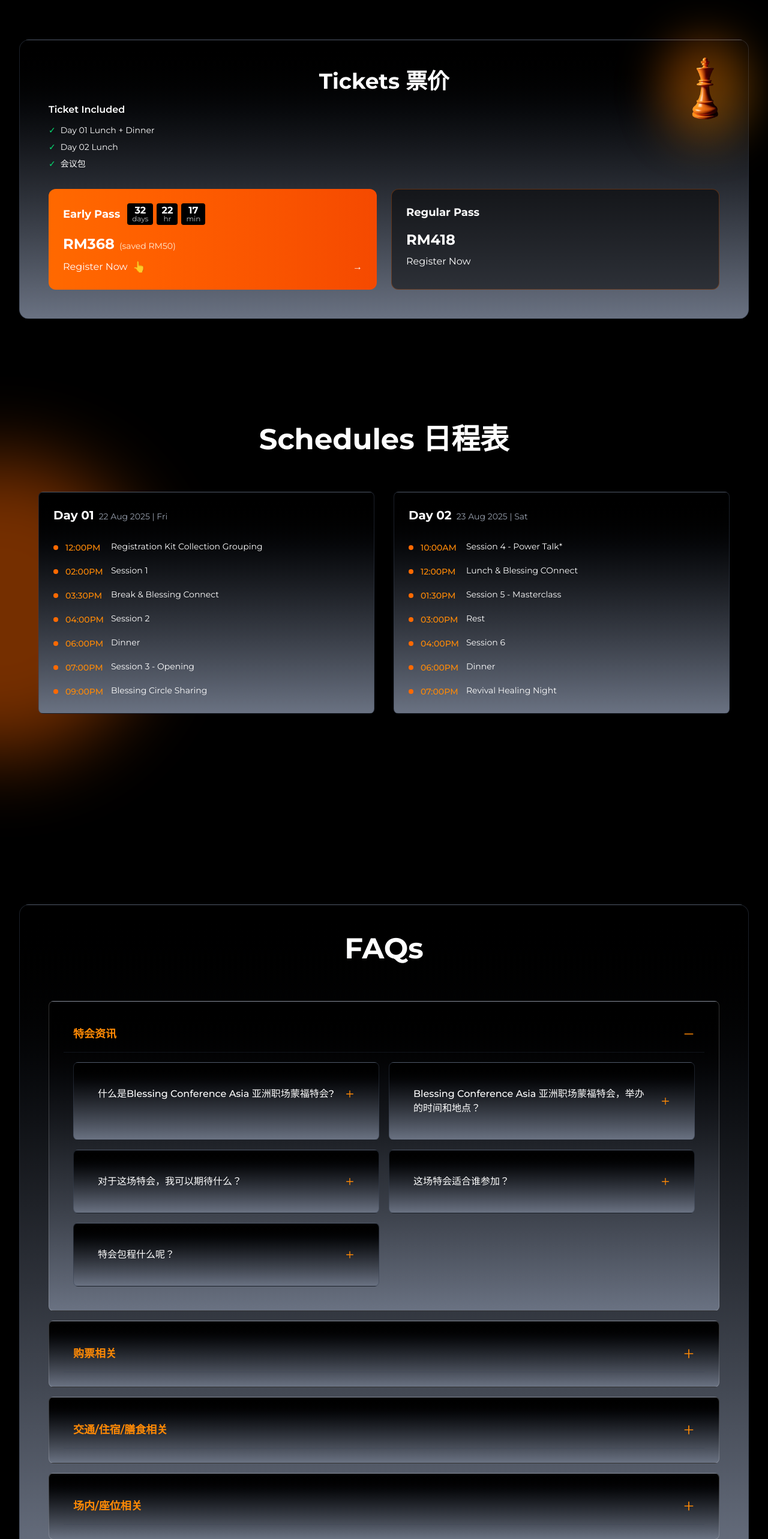
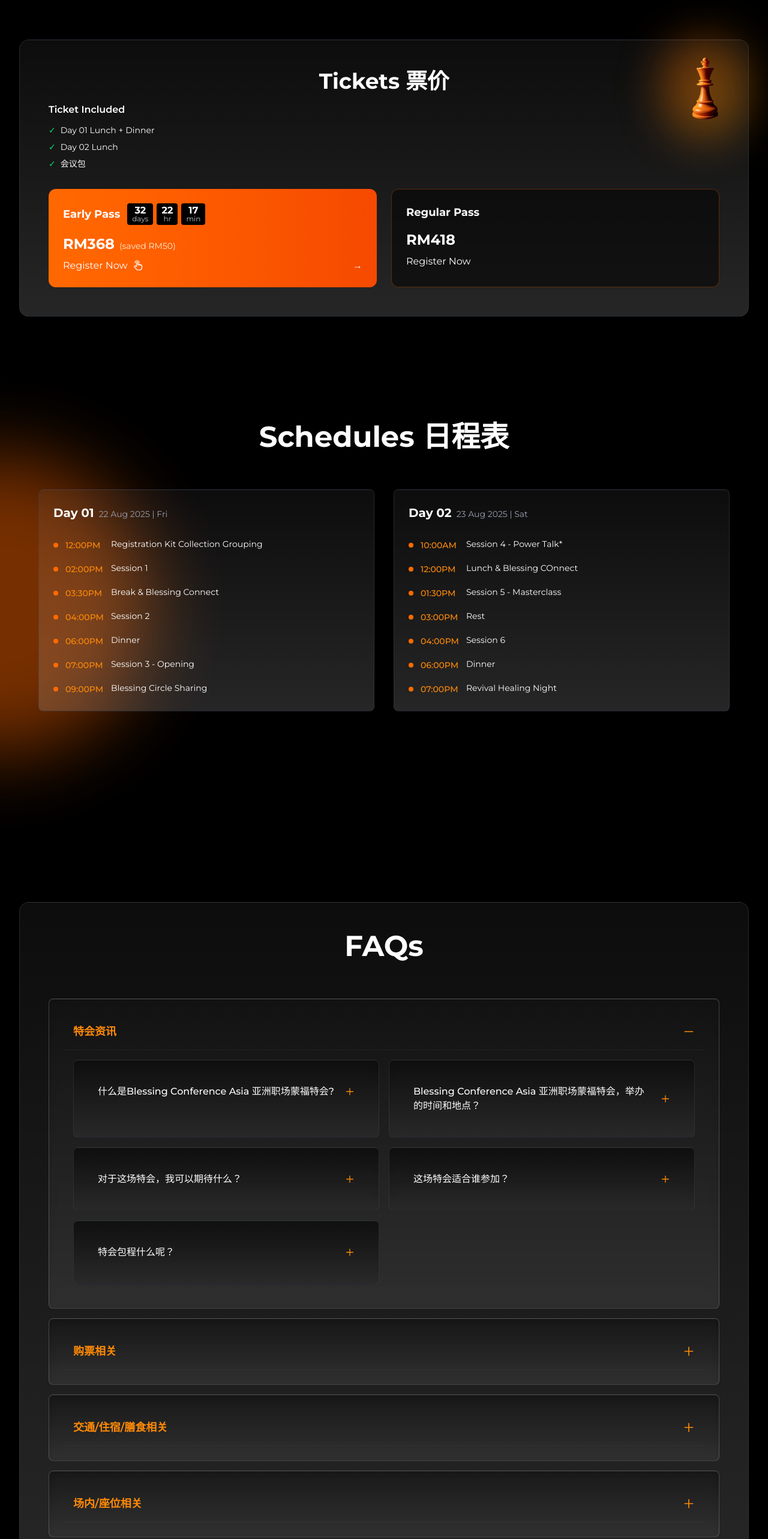
Before and after one commit to fgacyc/the-blessing-asia, a Next.js app: page / in a window 1280 px wide. Shown: the part 2231-4797 px from the top of the page at 60% size. Built offline with nearby package versions, Linux system fonts and the light colour scheme.

Commit message:
gradient and tap button

```diff
--- a/src/components/Sections/FAQSection.js
+++ b/src/components/Sections/FAQSection.js
@@ -219,7 +219,7 @@
     <section id="faq" className="min-h-screen bg-gray-900 py-16 lg:py-24">
       <Container>
         {/* This new div will be the gradient container, similar to TicketsSection.js */}
-        <div className="relative p-8 lg:p-12 rounded-2xl bg-gradient-to-b from-black to-gray-500 border border-gray-700/50">
+        <div className="relative p-8 lg:p-12 rounded-2xl bg-gradient-to-b from-white/5 to-white/15 backdrop-blur-[24px] border border-gray-700/50">
           {/* Section Header */}
           <div className="text-center mb-12 lg:mb-16">
             <h2 className={`${isMobile ? 'text-3xl' : 'text-4xl lg:text-5xl'} font-bold mb-4 text-white`}>
@@ -231,7 +231,7 @@
           {isMobile && (
             <div className="space-y-4">
               {filteredFaqCategories.map((category) => (
-                <Card key={category.id} variant="glass" className="overflow-hidden bg-gradient-to-b from-black to-gray-500 border border-gray-700/50">
+                <Card key={category.id} variant="glass" className="overflow-hidden bg-gradient-to-b from-white/5 to-white/15 backdrop-blur-[24px] border border-gray-700/50">
                   {/* Category Header */}
                   <button
                     className="w-full text-left focus:outline-none"
@@ -290,7 +290,7 @@
           {!isMobile && (
             <div className="max-w-6xl mx-auto space-y-4">
               {filteredFaqCategories.map((category, categoryIndex) => (
-                <Card key={category.id} variant="glass" className="overflow-hidden bg-gradient-to-b from-black to-gray-500 border border-gray-700/50">
+                <Card key={category.id} variant="glass" className="overflow-hidden bg-gradient-to-b from-white/5 to-white/15 backdrop-blur-[24px] border border-gray-700/50">
                   {/* Category Header */}
                   <button
                     className="w-full text-left focus:outline-none"
@@ -325,7 +325,7 @@
                       {category.questions.length > 0 && (
                         <div className="grid grid-cols-2 gap-4">
                           {category.questions.map((question) => (
-                            <Card key={question.id} variant="default" className="overflow-hidden bg-gradient-to-b from-black to-gray-500 border border-gray-700/50">
+                            <Card key={question.id} variant="default" className="overflow-hidden bg-gradient-to-b from-white/5 to-white/15 backdrop-blur-[24px] border border-gray-700/50">
                                 <button
                                   className="w-full text-left focus:outline-none"
                                   onClick={() => toggleFAQ(question.id)}
--- a/src/components/Sections/SchedulesSection.js
+++ b/src/components/Sections/SchedulesSection.js
@@ -76,7 +76,7 @@
 
   // Component to render a single day's schedule
   const DaySchedule = ({ dayData, dayNumber }) => (
-    <div className="bg-gradient-to-b from-black to-gray-500 backdrop-blur-sm rounded-lg p-6 border border-gray-700/50">
+    <div className="bg-gradient-to-b from-white/5 to-white/15 backdrop-blur-[24px] rounded-lg p-6 border border-gray-700/50">
       {/* Day Header */}
       <div className="mb-6 flex flex-row gap-2 items-center">
         <h3 className="text-white text-xl font-bold mb-1">
--- a/src/components/Sections/TicketsSection.js
+++ b/src/components/Sections/TicketsSection.js
@@ -118,8 +118,7 @@
 
       <Container>
         {/* Black Container */}
-        <div className="relative p-8 lg:p-12 rounded-2xl bg-gradient-to-b from-black to-gray-500 border border-gray-700/50">
-          {/* Pure Black Background */}
+        <div className="relative p-8 lg:p-12 rounded-2xl bg-gradient-to-b from-white/5 to-white/15 backdrop-blur-[24px] border border-gray-700/50">
 
           <div className="relative z-10">
             {/* Ticket Icon positioned to overlap top right border */}
@@ -175,7 +174,7 @@
                         </div>
                         <a href={ticketUrl} target="_blank" rel="noopener noreferrer" className="flex items-center space-x-2 text-white">
                           <span>Register Now</span>
-                          <span className="text-xl">👆</span>
+                          <img src="/Tap.png" alt="Tap here" className="w-5 h-5 inline-block" />
                           <span className="ml-auto">→</span>
                         </a>
                       </div>
@@ -213,13 +212,13 @@
                     {isRegularPassActive ? (
                       <a href={ticketUrl} target="_blank" rel="noopener noreferrer" className="flex items-center space-x-2 text-white">
                         <span>Register Now</span>
-                        <span className="text-xl">👆</span>
+                        <img src="/Tap.png" alt="Tap here" className="w-5 h-5 inline-block" />
                         <span className="ml-auto">→</span>
                       </a>
                     ) : (
                       <button className="flex items-center space-x-2 text-white" disabled>
                         <span>{areSalesOver ? "Sales Ended" : "Register Now"}</span>
-                      </button>
+                      </button> // Ensure this button doesn't need the image if it's just text
                     )}
                   </div>
                 </div>
@@ -275,7 +274,7 @@
                           <a href={ticketUrl} target="_blank" rel="noopener noreferrer" className="flex items-center justify-between w-full text-white">
                             <div className="flex items-center space-x-2">
                               <span>Register Now</span>
-                              <span className="text-lg">👆</span>
+                              <img src="/Tap.png" alt="Tap here" className="w-5 h-5 inline-block" />
                             </div>
                             <span>→</span>
                           </a>
@@ -315,7 +314,7 @@
                         <a href={ticketUrl} target="_blank" rel="noopener noreferrer" className="flex items-center justify-between w-full text-white">
                           <div className="flex items-center space-x-2">
                             <span>Register Now</span>
-                            <span className="text-lg">👆</span>
+                            <img src="/Tap.png" alt="Tap here" className="w-5 h-5 inline-block" />
                           </div>
                           <span>→</span>
                         </a>
```
Also changed, not shown: public/Tap.png (added).
